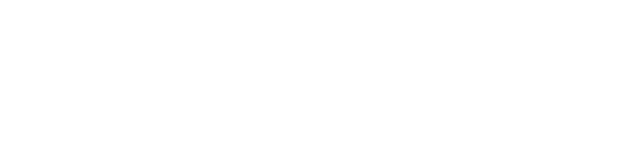
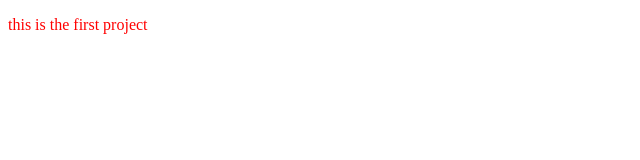
Before and after one commit to tejas-shende97/First-Project, a plain HTML site: page index.html in a window 1280 px wide. Shown: the whole page, without its empty margins (0-640 px from the left). Drawn offline with Linux system fonts and the light colour scheme.

Commit message:
text added in html file

```diff
--- a/index.html
+++ b/index.html
@@ -6,6 +6,6 @@
     <title>Document</title>
 </head>
 <body>
-
+    <p style="color: red;">this is the first project</p>
 </body>
 </html>
```
